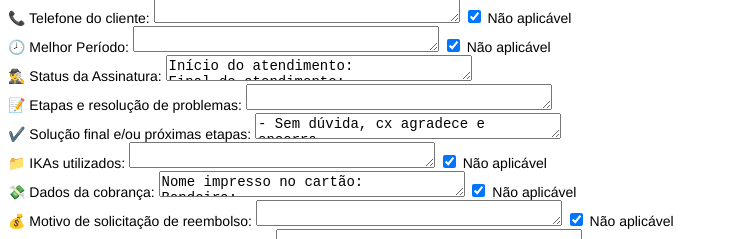
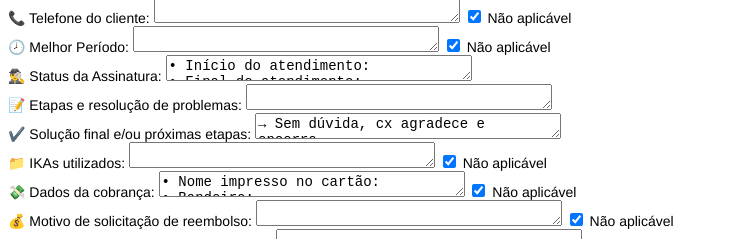
Before and after one commit to 3012notes94/templatechatpadrao, a plain HTML site: page index.html in a window 1280 px wide. Shown: the part 270-509 px from the top of the page, without its empty margins (0-748 px from the left). Drawn offline with Linux system fonts and the light colour scheme.

Commit message:
index.html

```diff
--- a/index.html
+++ b/index.html
@@ -82,8 +82,8 @@
     </div>
     <div class="linha" id="linhaAssinatura">
       <span id="emoji17">🕵️‍♂️</span> Status da Assinatura:
-      <textarea id="statusAssinatura" class="bloco-notas">Início do atendimento:
-Final do atendimento: </textarea>
+      <textarea id="statusAssinatura" class="bloco-notas">• Início do atendimento:
+• Final do atendimento: </textarea>
     </div>
     <div class="linha">
       <span id="emoji8">📝</span> Etapas e resolução de problemas:
@@ -91,7 +91,7 @@ Final do atendimento: </textarea>
     </div>
     <div class="linha">
       <span id="emoji9">✔️</span> Solução final e/ou próximas etapas:
-      <textarea id="solucaoProximasEtapas" class="bloco-notas">- Sem dúvida, cx agradece e encerra.</textarea>
+      <textarea id="solucaoProximasEtapas" class="bloco-notas">→ Sem dúvida, cx agradece e encerra.</textarea>
     </div>
     <div class="linha" id="linhaIKAs">
       <span id="emoji10">📁</span> IKAs utilizados:
@@ -100,14 +100,14 @@ Final do atendimento: </textarea>
     </div>
     <div class="linha" id="linhaDadosCobranca">
       <span id="emoji16">💸</span> Dados da cobrança:
-      <textarea id="dadosCobranca" class="bloco-notas">Nome impresso no cartão:
-Bandeira:
-Últimos 4 dígitos:
-Emissor do cartão:
-Tipo de cartão:
-Função:
-Data da cobrança:
-Valor cobrado: R$ </textarea>
+      <textarea id="dadosCobranca" class="bloco-notas">• Nome impresso no cartão:
+• Bandeira:
+• Últimos 4 dígitos:
+• Emissor do cartão:
+• Tipo de cartão:
+• Função:
+• Data da cobrança:
+• Valor cobrado: R$ </textarea>
       <input type="checkbox" id="naoAplicavelDadosCobranca" checked> Não aplicável
     </div>
     <div class="linha" id="linhaReembolso">
```
